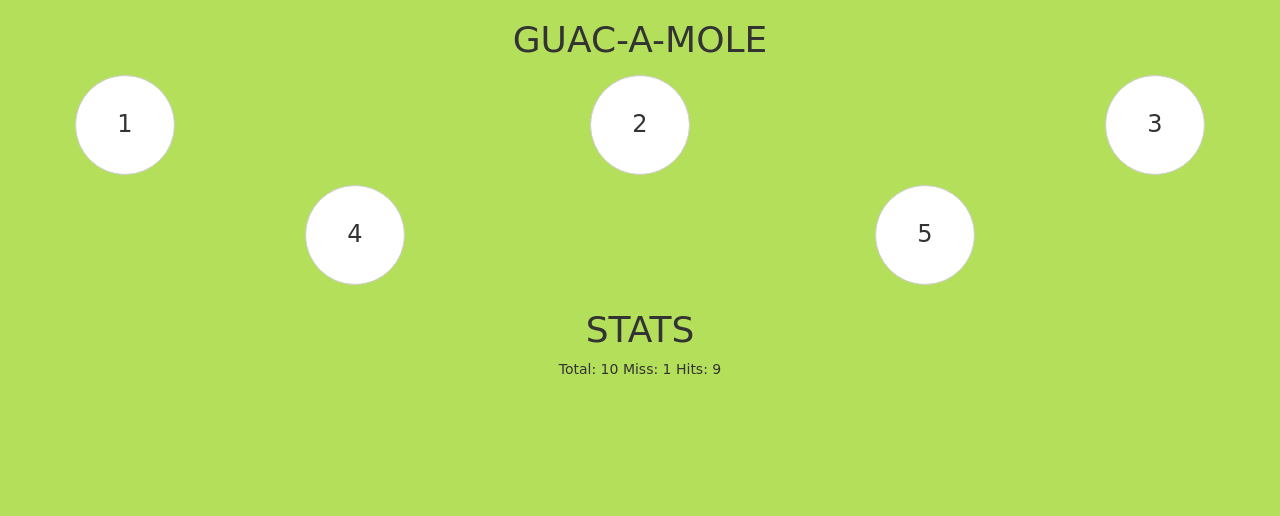
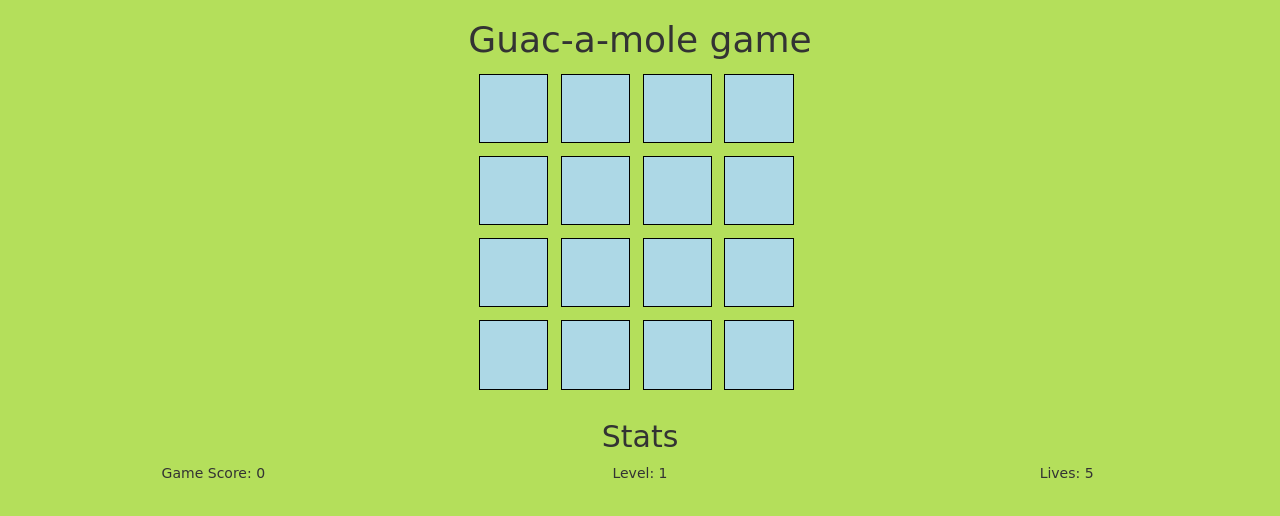
Before and after one commit to isaklafleur/Guac-a-mole-Game, a plain HTML site: page index.html in a window 1280 px wide. Drawn offline with nearby package versions, Linux system fonts and the light colour scheme; a web font is replaced by a local one.

Commit message:
changed the logic of the game

```diff
--- a/css/style.css
+++ b/css/style.css
@@ -1,6 +1,7 @@
 body {
     width: 100%;
     font-family: 'Chango', cursive;
+    cursor: url('../images/tortilla-chips2.png'), default;
 
     /* Permalink - use to edit and share this gradient: http://colorzilla.com/gradient-editor/#b4df5b+0,b4df5b+100;Green+Semi+Flat */
 background: #b4df5b; /* Old browsers */
@@ -10,35 +11,33 @@ background: linear-gradient(to bottom, #b4df5b 0%,#b4df5b 100%); /* W3C, IE10+,
 filter: progid:DXImageTransform.Microsoft.gradient( startColorstr='#b4df5b', endColorstr='#b4df5b',GradientType=0 ); /* IE6-9 */
 }
 
-
-.wrapper1 {
-    display: flex;
-    flex-direction: row;
-    justify-content: space-between;
+h1 {
+    text-align: center;
+    /*text-transform: uppercase;*/
 }
 
-.wrapper2 {
-    display: flex;
-    flex-direction: row;
-    justify-content: space-around;
+.col-xs-12, .col-xs-4 {
+    text-align: center;
 }
 
-.btn-circle.btn-xl {
-    width: 100px;
-    height: 100px;
-    padding: 10px 16px;
-    font-size: 24px;
-    line-height: 1.33;
-    border-radius: 50%;
-    margin: 5px;
-    outline: none !important;
+.mole {
+  /*background-color: red !important;*/
+  background-image: url('../images/guacamole.png');
+  background-size: contain;
 }
 
-h1 {
-    text-align: center;
-    text-transform: uppercase;
+#game-board {
+  height: 330px;
+  width: 330px;
+  margin: 0 auto;
 }
 
-.col-xs-12 {
-    text-align: center;
+.cell {
+  display: inline-block;
+  width: 21%;
+  margin: 4px;
+  height: 21%;
+  border: 1px solid black;
+  background-color: lightblue;
+  display: none;
 }
--- a/index.html
+++ b/index.html
@@ -11,30 +11,44 @@
 </head>
 
 <body>
-  <div class="container">
+<h1>Guac-a-mole game</h1>
+<div id="game-board">
+  <div class="cell toBeFaddedIn" id="1"></div>
+  <div class="cell toBeFaddedIn" id="2"></div>
+  <div class="cell toBeFaddedIn" id="3"></div>
+  <div class="cell toBeFaddedIn" id="4"></div>
+  <div class="cell toBeFaddedIn" id="5"></div>
+  <div class="cell toBeFaddedIn" id="6"></div>
+  <div class="cell toBeFaddedIn" id="7"></div>
+  <div class="cell toBeFaddedIn" id="8"></div>
+  <div class="cell toBeFaddedIn" id="9"></div>
+  <div class="cell toBeFaddedIn" id="10"></div>
+  <div class="cell toBeFaddedIn" id="11"></div>
+  <div class="cell toBeFaddedIn" id="12"></div>
+  <div class="cell toBeFaddedIn" id="13"></div>
+  <div class="cell toBeFaddedIn" id="14"></div>
+  <div class="cell toBeFaddedIn" id="15"></div>
+  <div class="cell toBeFaddedIn" id="16"></div>
+</div>
+
+<div class="container-fluid">
     <div class="row">
       <div class="col-xs-12">
-        <h1>Guac-a-mole</h1>
+        <h2>Stats</h2>
       </div>
     </div>
-    <div class="wrapper1">
-      <button type="button" id="b1" class="btn btn-default btn-circle btn-xl">1</button>
-      <button type="button" id="b2" class="btn btn-default btn-circle btn-xl">2</button>
-      <button type="button" id="b3" class="btn btn-default btn-circle btn-xl">3</button>
-    </div>
-
-    <div class="wrapper2">
-      <button type="button" id="b4" class="btn btn-default btn-circle btn-xl">4</button>
-      <button type="button" id="correct" class="btn btn-default btn-circle btn-xl">5</button>
-
-    </div>
     <div class="row">
-      <div class="col-xs-12">
-        <h1>Stats</h1>
-        Total: 10 Miss: 1 Hits: 9
+      <div class="col-xs-4">
+        Game Score: <span id="gameScore">0</span>
+      </div>
+      <div class="col-xs-4">
+        Level: <span id="level">1</span>
+      </div>
+      <div class="col-xs-4">
+        Lives: <span id="lives">5</span>
       </div>
     </div>
-  </div>
+</div>
 
 
   <script src="https://code.jquery.com/jquery-3.2.1.min.js" integrity="sha256-hwg4gsxgFZhOsEEamdOYGBf13FyQuiTwlAQgxVSNgt4="
--- a/js/main.js
+++ b/js/main.js
@@ -1,40 +1,85 @@
 function Game() {
-  this.molesArray = [];
-  this.answer = undefined;
   this.baseUrl = "./sounds/";
-  this.audio = ["correct.mp3", "incorrect.mp3"];
+  this.audio = ["eat_chips.m4a", "incorrect.mp3"];
+  this.gameScore = 0;
+  this.level = 1;
+  this.lives = 5;
+  this.playing = false;
+};
+
+Game.prototype.sequentialFadeIn = function (selectorText, speed, display, callback) {
+    display = typeof display !== 'undefined' ? display : "block";
+
+    var els = $(selectorText),
+        i = 0;
+
+    (function helper() {
+        els.eq(i++).fadeIn(speed, helper).css("display", display);
+        if (callback && i === els.length) {callback();}
+    })();
 }
 
-Game.prototype.createMolesArray = function (moles) {
-  for (var i = 0; i < moles; i++) {
-    this.molesArray.push(Math.floor(Math.random() * 5));
-  }
-  //console.log(this.molesArray)
-  return this.molesArray;
-};
+Game.prototype.addMoleToRandomHole = function () {
+  var that = this;
+  var moleTile = $('#' + Math.floor(Math.random() * 16 + 1));
+  moleTile.addClass('mole');
 
-Game.prototype.addMoleToHole = function () {
-
+  setTimeout(function(){
+    moleTile.removeClass('mole');
+    // that.gameScore-- does not work here.. I get he window object
+    // this.updateStats()  does not work...
+  }, Math.floor(Math.random() * 2000 + 1000));
 };
 
 Game.prototype.clickOnHole = function () {
   var that = this;
-  $('button').click(function() {
-    this.answer = $(this).attr('id');
-    that.playSound(this.answer);
+  this.gameOver();
+  $('.cell').click(function() {
+    if (!($(this).hasClass('mole'))) {
+      new Audio(that.baseUrl + that.audio[1]).play();
+      that.lives--
+      that.updateStats();
+    } else {
+      $(this).removeClass('mole');
+      that.gameScore++
+      that.updateStats();
+      new Audio(that.baseUrl + that.audio[0]).play();
+    }
   });
 };
 
-Game.prototype.playSound = function (answer) {
-  if (answer === 'correct') {
-    new Audio(this.baseUrl + this.audio[0]).play();
-  } else {
-    new Audio(this.baseUrl + this.audio[1]).play();
+Game.prototype.levelUp = function () {
+  this.level = Math.max(Math.floor(score / 10), 1);
+}
+
+Game.prototype.gameOver = function () {
+  if (lives === 0) {
+    clearInterval(getCells);
+    this.score = 0;
+    this.level = 1;
+    this.lives = 5;
+    this.playing = false;
   }
+}
+
+Game.prototype.startGame = function () {
+  var that = this;
+  setInterval(that.addMoleToRandomHole, Math.floor(Math.random()*3000 + 1000));
+};
+
+Game.prototype.updateStats = function () {
+  //this.levelUp()
+  $('#total').text(this.hits + this.misses);
+  $('#gameScore').text(this.gameScore);
+  $('#level').text(this.level);
+  $('#lives').text(this.lives);
 };
 
 $(document).ready(function () {
   var moleGame = new Game();
-  moleGame.createMolesArray(20);
-  moleGame.clickOnHole();
+  moleGame.sequentialFadeIn(".toBeFaddedIn", "fast", "inline-block", function() {
+    moleGame.startGame();
+    moleGame.clickOnHole();
+    console.log("I am just a callback");
 });
+});
```
Also changed, not shown: images/guacamole.png (added), images/taco.png (added), images/tortilla-chips.png (added), images/tortilla-chips2.png (added), 2 other files.
